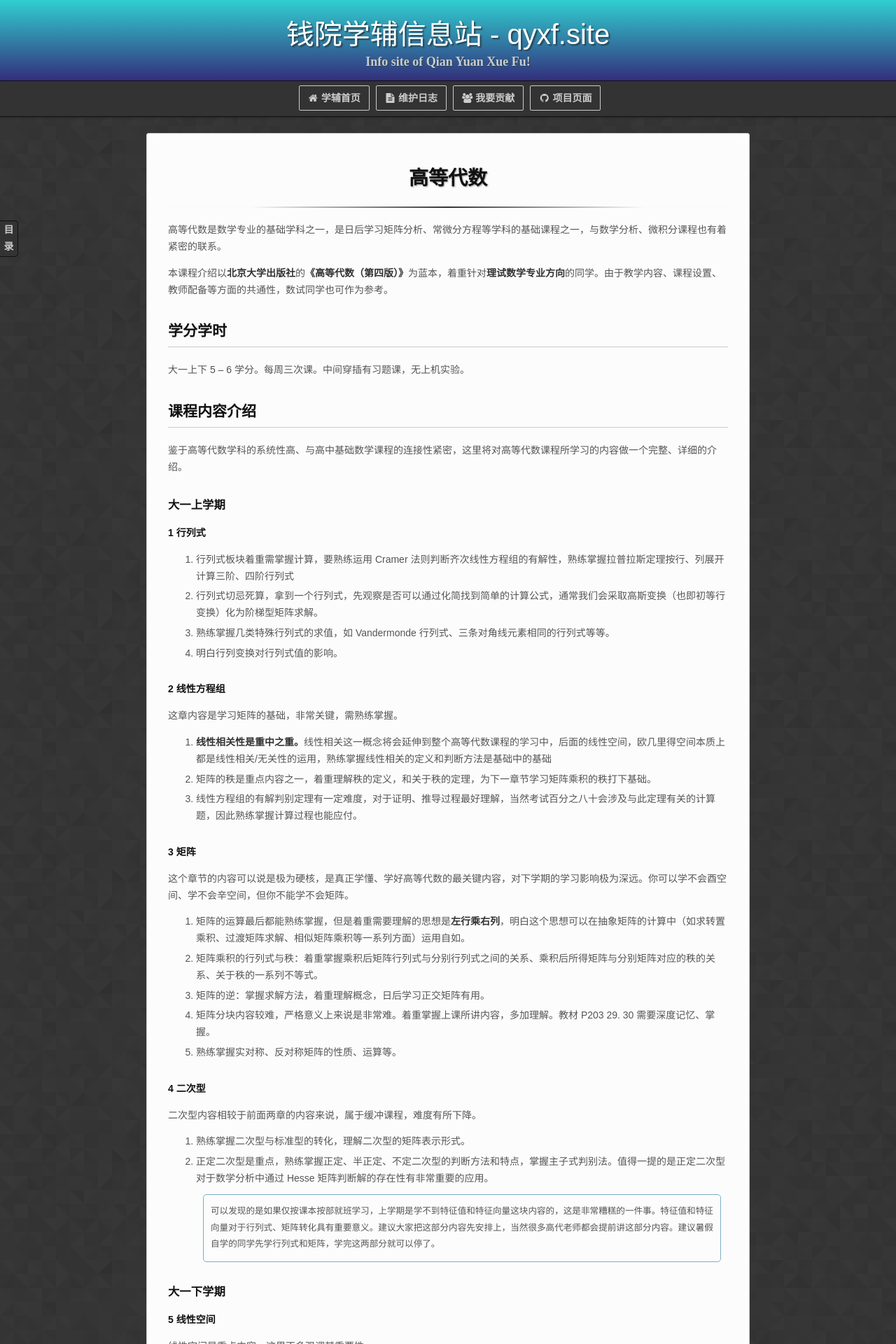
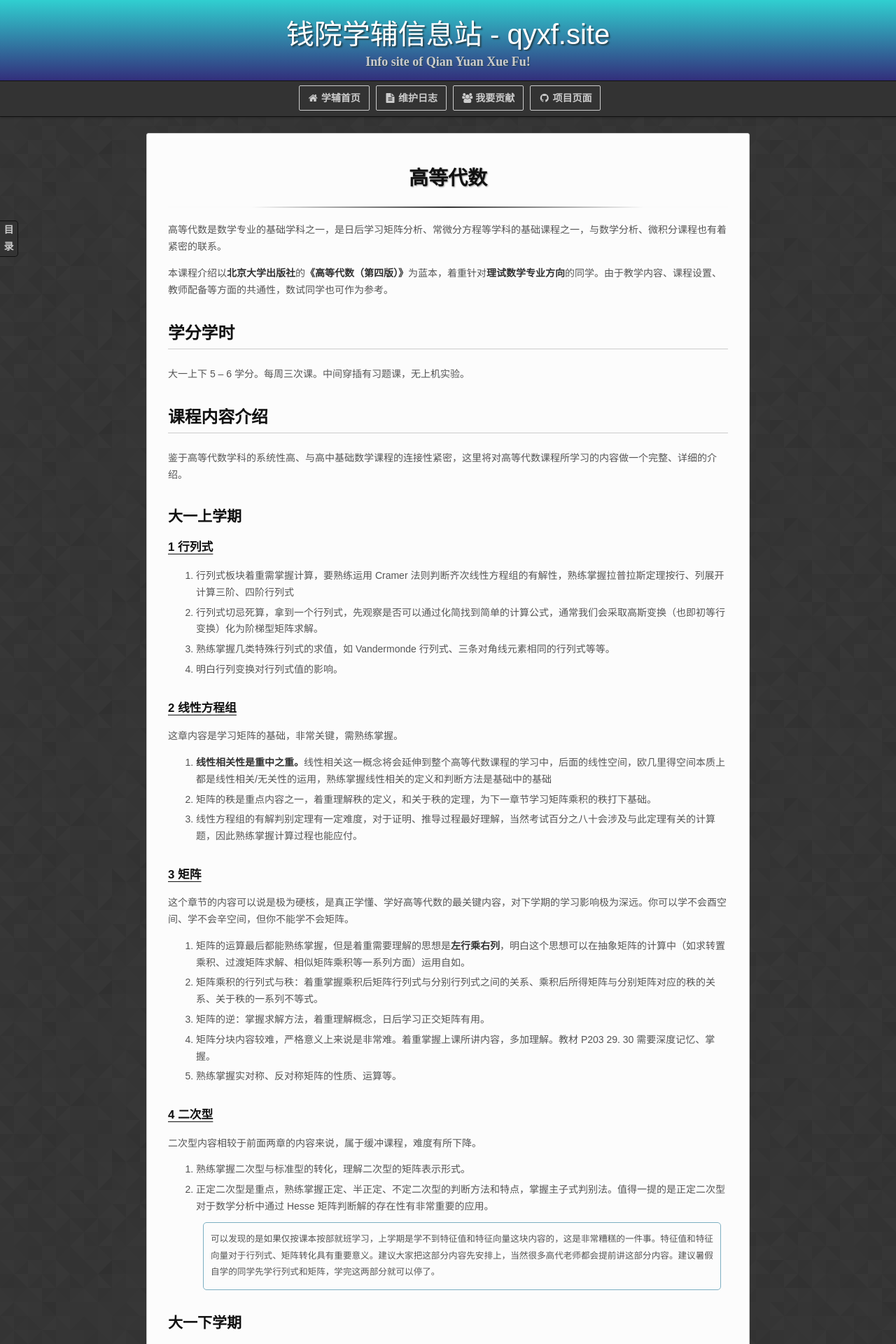
Before and after one commit to qyxf/qyxf.github.io, a Jekyll site: the page built from course/higher-algebra.md, in a window 1280 px wide. Shown: the top 1920 px of the page at 70% size. Built offline with Jekyll 4.4.1, drawn with Linux system fonts in a browser that asks for light colours; some web fonts are replaced; our own code applies the rules of GitHub Pages for plain Markdown files; formulas are drawn with MathJax 3; comment, search, counter and statistics services are not loaded.

Commit message:
Adjust heading size
Former-commit-id: 8efb56417c78062a6e5f41d29b8219dad34dc822

```diff
--- a/assets/css/style.scss
+++ b/assets/css/style.scss
@@ -144,3 +144,13 @@ span.badge {
     .badge-jishi { background-image: linear-gradient($jishi-color, darken($jishi-color, $amount)); }
     .badge-renshi { background-image: linear-gradient($renshi-color, darken($renshi-color, $amount)); }
     .badge-other { background-image: linear-gradient($other-color, darken($other-color, $amount)); } }
+
+section {
+  h2 {
+    font-size: 1.7em; }
+  h3 {
+    font-size: 1.5em; }
+  h4 {
+    font-size: 1.2em;
+    text-decoration: underline;
+    text-underline-position: under; } }
```
